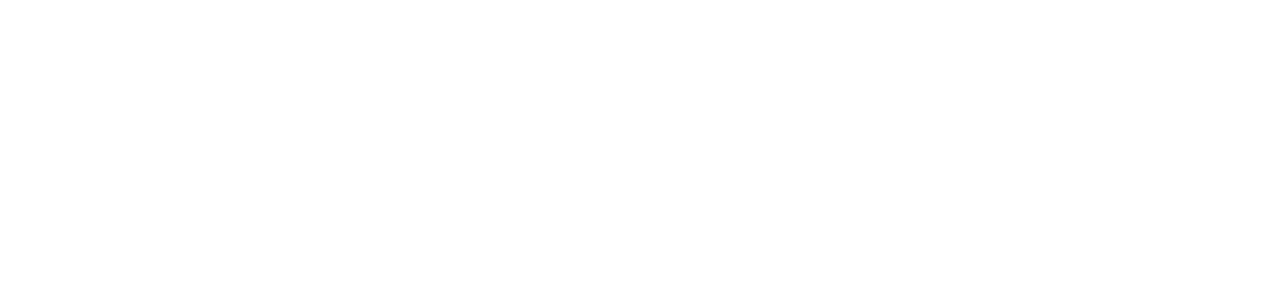
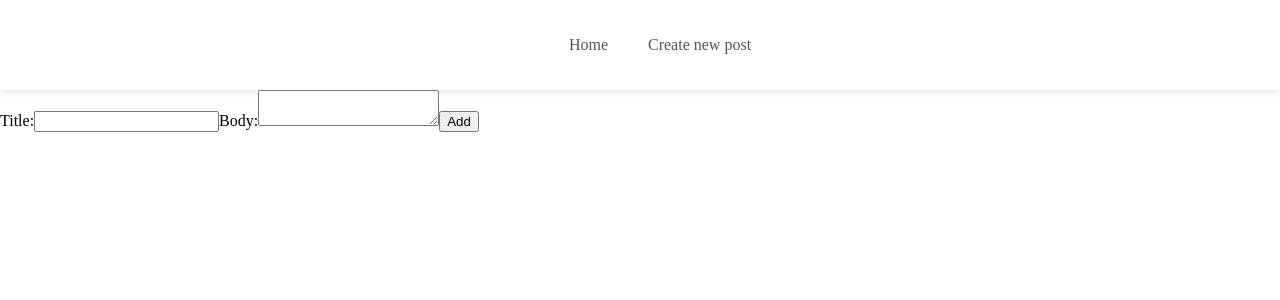
Before and after one commit to MaRtenkata/react-task, a React (Vite) app: page /newPost in a window 1280 px wide. Before the commit this address had no page. Shown: the top 300 px of the page. Built offline with nearby package versions, Linux system fonts and the light colour scheme.

Commit message:
feat: added new post route and created the page

```diff
--- a/src/App.tsx
+++ b/src/App.tsx
@@ -2,6 +2,7 @@
 import './App.css';
 import Layout from './components/Layout';
 import Home from './pages/Home';
+import NewPost from './pages/NewPost';
 
 function App() {
   return (
@@ -9,8 +10,7 @@
       <Routes>
         <Route path='/' element={<Layout />}>
           <Route index element={<Home />} />
-
-          {/* <Route path='*' element={<NoMatch />} /> */}
+          <Route path='/newPost' element={<NewPost />} />
         </Route>
       </Routes>
     </>
--- a/src/components/Layout.tsx
+++ b/src/components/Layout.tsx
@@ -14,7 +14,7 @@
               </Link>
             </li>
             <li className={styles.navbarMenuItem}>
-              <Link className={styles.navbarMenuItemLink} to='#'>
+              <Link className={styles.navbarMenuItemLink} to='/newPost'>
                 Create new post
               </Link>
             </li>
--- a/src/pages/Home.tsx
+++ b/src/pages/Home.tsx
@@ -7,7 +7,7 @@
 
 export interface PostProps {
   id: number;
-  userId: number;
+  userId: number | null;
   title: string;
   body: string;
 }
--- /dev/null
+++ b/src/pages/NewPost.tsx
@@ -0,0 +1,64 @@
+import React, { useState } from 'react';
+import { getRandomArbitrary } from '../utils/getRandomArbitrary';
+import { PostProps } from './Home';
+import axios from 'axios';
+import { useNavigate } from 'react-router-dom';
+
+const initialFormData: PostProps = {
+  title: '',
+  body: '',
+  userId: 1,
+  id: getRandomArbitrary(0, 10),
+};
+
+const NewPost: React.FC = () => {
+  const [formData, setFormData] = useState(initialFormData);
+  const [loading, setLoading] = useState(false);
+  const navigate = useNavigate();
+
+  const handleChange = (
+    e: React.ChangeEvent<HTMLInputElement | HTMLTextAreaElement>
+  ) => {
+    setFormData((prev) => ({ ...prev, [e.target.name]: e.target.value }));
+  };
+
+  const handleSubmit = async (e: React.FormEvent<HTMLFormElement>) => {
+    e.preventDefault();
+
+    try {
+      setLoading(true);
+
+      const response = await axios.post(
+        'https://jsonplaceholder.typicode.com/posts',
+        formData
+      );
+      console.log('🚀 ~ handleSubmit ~ response:', response);
+
+      setFormData(initialFormData);
+      navigate('/');
+    } catch (error) {
+      alert(error);
+    } finally {
+      setLoading(false);
+    }
+  };
+
+  return (
+    <>
+      <form onSubmit={handleSubmit}>
+        <label>
+          Title:
+          <input onChange={handleChange} type='text' name='title' required />
+        </label>
+        <label>
+          Body:
+          <textarea onChange={handleChange} name='body' required />
+        </label>
+
+        <input type='submit' value={`${loading ? 'Adding...' : 'Add'}`} />
+      </form>
+    </>
+  );
+};
+
+export default NewPost;
--- /dev/null
+++ b/src/utils/getRandomArbitrary.ts
@@ -0,0 +1,3 @@
+export function getRandomArbitrary(min: number, max: number) {
+  return Math.ceil(Math.random() * (max - min) + min);
+}
```
